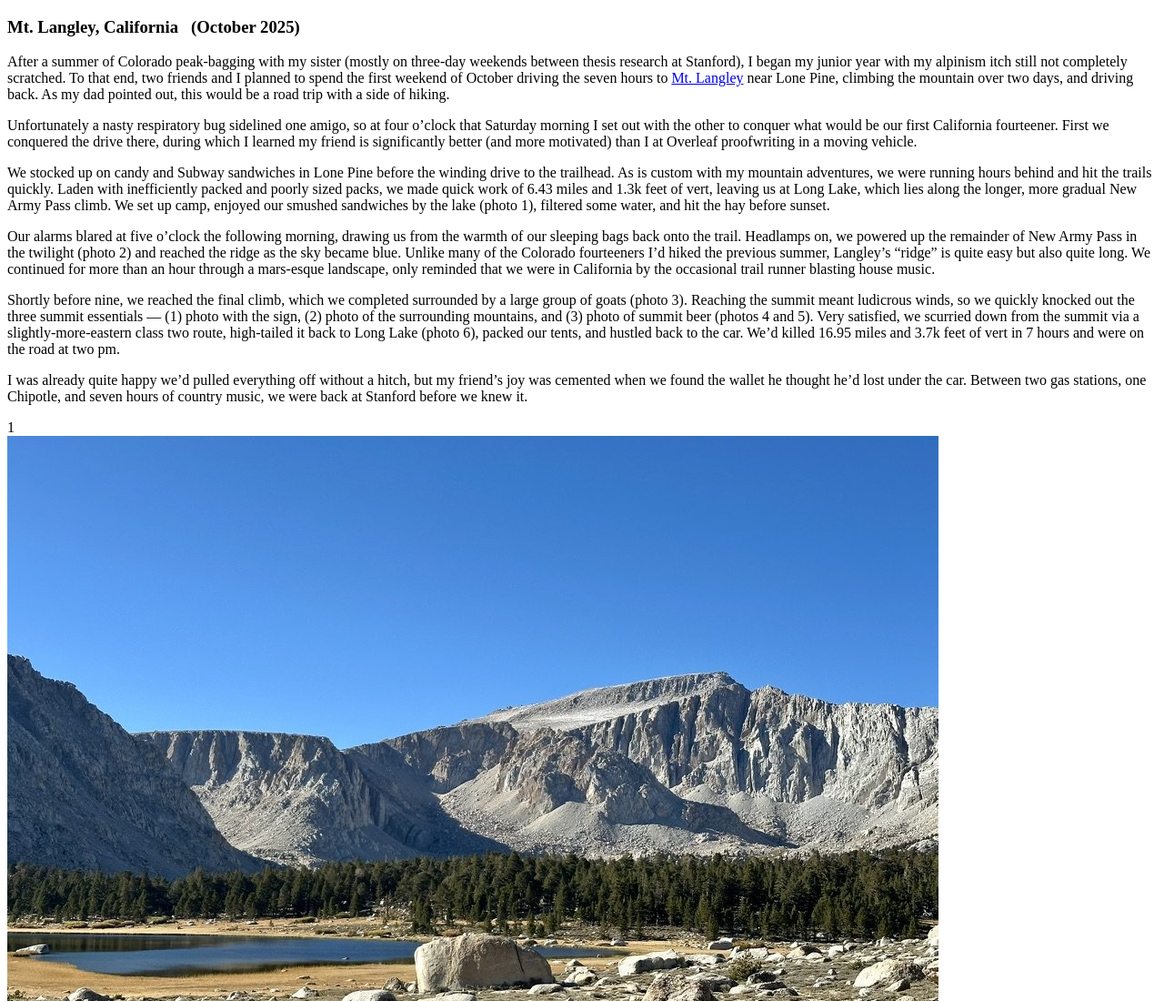
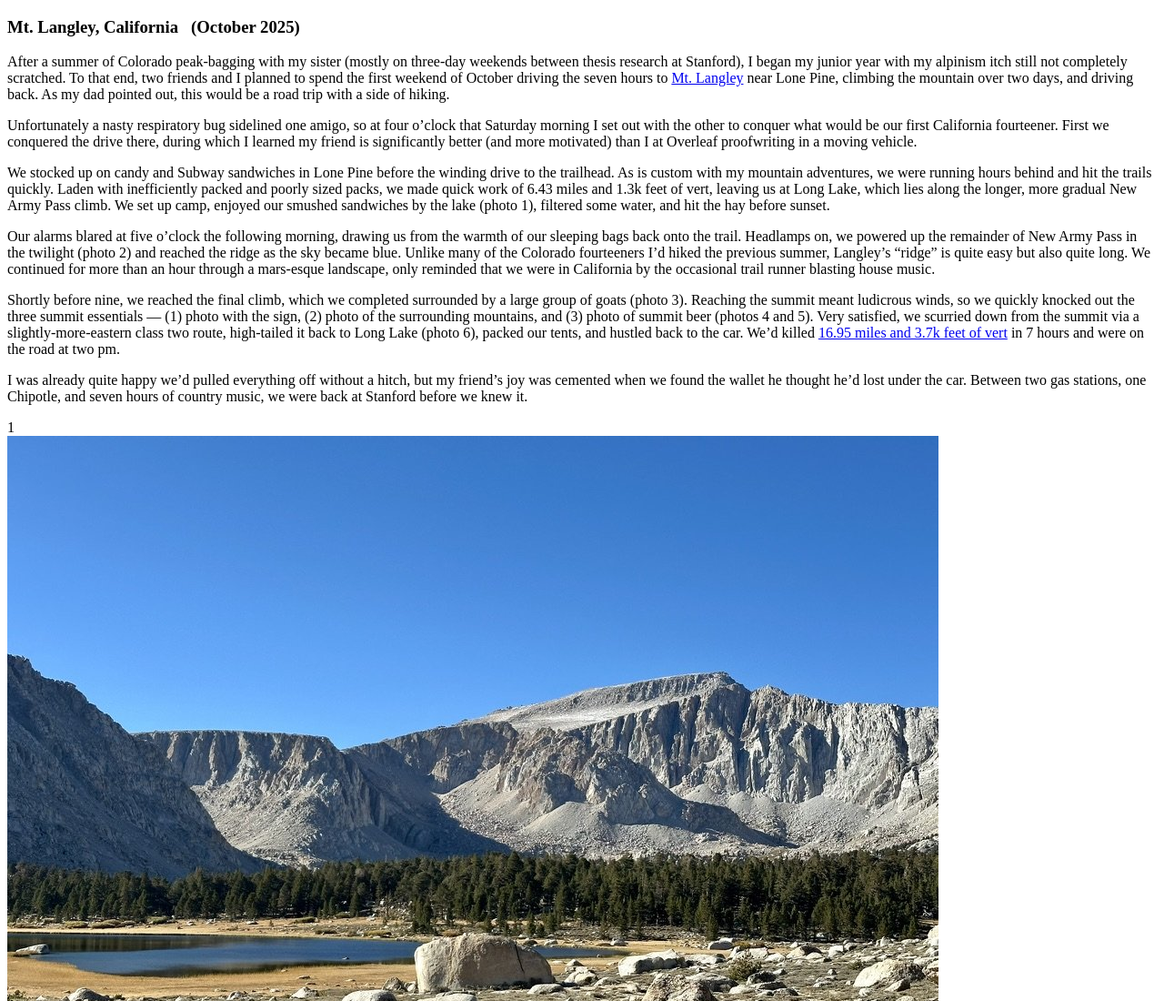
Before and after one commit to jonathantubb/jonathantubb.github.io, a plain HTML site: page travelogs/Langley.html in a window 1280 px wide. Shown: the top 1100 px of the page at 91% size. Drawn offline with Linux system fonts and the light colour scheme.

Commit message:
Link day 2 stats to Strava
Co-Authored-By: Claude Opus 5.5 <noreply@anthropic.com>
Claude-Session: https://claude.ai/code/session_01YTrxZ9MJ97j1Fmji2moBhy

```diff
--- a/travelogs/Langley.html
+++ b/travelogs/Langley.html
@@ -30,7 +30,7 @@ Our alarms blared at five o’clock the following morning, drawing us from the w
 </p>
 
 <p>
-Shortly before nine, we reached the final climb, which we completed surrounded by a large group of goats (photo 3). Reaching the summit meant ludicrous winds, so we quickly knocked out the three summit essentials — (1) photo with the sign, (2) photo of the surrounding mountains, and (3) photo of summit beer (photos 4 and 5). Very satisfied, we scurried down from the summit via a slightly-more-eastern class two route, high-tailed it back to Long Lake (photo 6), packed our tents, and hustled back to the car. We’d killed 16.95 miles and 3.7k feet of vert in 7 hours and were on the road at two pm.
+Shortly before nine, we reached the final climb, which we completed surrounded by a large group of goats (photo 3). Reaching the summit meant ludicrous winds, so we quickly knocked out the three summit essentials — (1) photo with the sign, (2) photo of the surrounding mountains, and (3) photo of summit beer (photos 4 and 5). Very satisfied, we scurried down from the summit via a slightly-more-eastern class two route, high-tailed it back to Long Lake (photo 6), packed our tents, and hustled back to the car. We’d killed <a href="https://www.strava.com/activities/16067177951">16.95 miles and 3.7k feet of vert</a> in 7 hours and were on the road at two pm.
 </p>
 
 <p>
```
